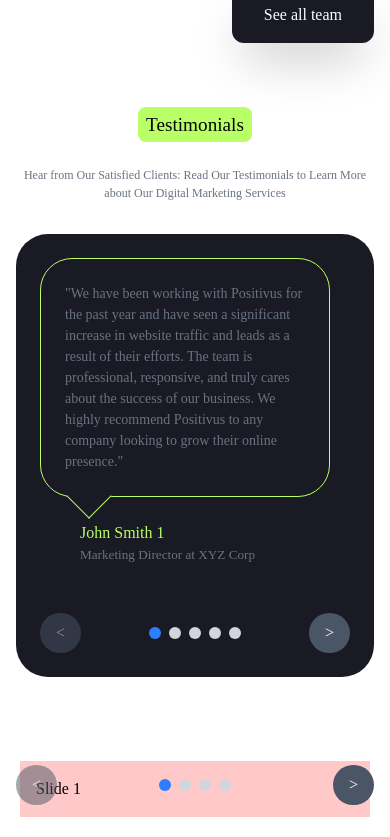
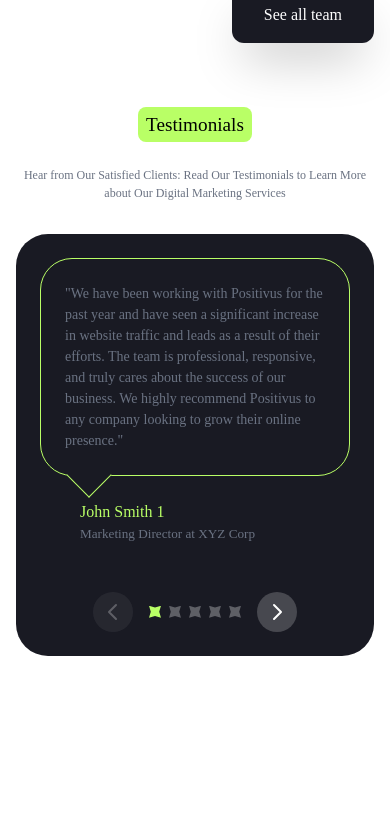
Before and after one commit to ibramaida/positivus, a React (Vite) app: page / in a window 390 px wide. Shown: the part 7060-7897 px from the top of the page. After the commit the page ends 7836 px from the top, so only its background shows below. Built offline with nearby package versions, Linux system fonts and the light colour scheme; a web font is replaced by a local one.

Commit message:
testimonials section ready

```diff
--- a/src/App.jsx
+++ b/src/App.jsx
@@ -10,6 +10,7 @@
 import Team from "./components/Team";
 import Testimonials from "./components/Testimonials";
 import HorizontalSlider from "./components/HorizontalSlider";
+import Slider from "./components/Slider";
 
 const App = () => {
   return (
@@ -32,7 +33,6 @@
       <Work />
       <Team />
       <Testimonials />
-      <HorizontalSlider />
     </>
   );
 };
--- a/src/components/HorizontalSlider.jsx
+++ b/src/components/HorizontalSlider.jsx
@@ -18,6 +18,8 @@
   useEffect(() => {
     if (sliderRef.current) {
       slideWidth.current = sliderRef.current.children[0].offsetWidth + 20; // Include margin
+      console.log(slideWidth.current);
+
       updateButtonStates();
     }
   }, [slides, currentIndex]);
--- /dev/null
+++ b/src/components/Slider.jsx
@@ -0,0 +1,115 @@
+import { useState, useEffect } from "react";
+
+const Slider = ({ slides }) => {
+  const [currentSlide, setCurrentSlide] = useState(0);
+  const [slidesPerView, setSlidesPerView] = useState(1);
+  const [maxSlide, setMaxSlide] = useState(0);
+
+  useEffect(() => {
+    const calculateResponsive = () => {
+      const isMediumScreen = window.matchMedia("(min-width: 768px)").matches;
+      const newSlidesPerView = isMediumScreen ? 2 : 1;
+      setSlidesPerView(newSlidesPerView);
+      setMaxSlide(Math.max(slides.length - newSlidesPerView, 0));
+    };
+
+    calculateResponsive();
+    window.addEventListener("resize", calculateResponsive);
+    return () => window.removeEventListener("resize", calculateResponsive);
+  }, [slides.length]);
+
+  useEffect(() => {
+    setCurrentSlide((prev) => Math.min(prev, maxSlide));
+  }, [maxSlide]);
+
+  const nextSlide = () => {
+    setCurrentSlide((prev) => Math.min(prev + 1, maxSlide));
+  };
+
+  const prevSlide = () => {
+    setCurrentSlide((prev) => Math.max(prev - 1, 0));
+  };
+
+  const translateValue = `-${currentSlide * (100 / slidesPerView)}%`;
+
+  return (
+    <div className="relative w-full overflow-hidden">
+      {/* Slides Container */}
+      <div
+        className="flex transition-transform duration-300 ease-out"
+        style={{ transform: `translateX(${translateValue})` }}
+      >
+        {slides.map((slide, index) => (
+          <div
+            key={index}
+            className="min-w-full md:min-w-[50%] flex items-center justify-center p-4"
+          >
+            <div className="w-full h-64 bg-gray-800 rounded-xl flex items-center justify-center text-white text-2xl">
+              {slide}
+            </div>
+          </div>
+        ))}
+      </div>
+
+      {/* Controls Container */}
+      <div className="absolute bottom-6 left-1/2 -translate-x-1/2 flex items-center gap-4">
+        {/* Previous Button */}
+        <button
+          onClick={prevSlide}
+          disabled={currentSlide === 0}
+          className="p-2 rounded-full bg-white/20 hover:bg-white/30 disabled:opacity-30 disabled:cursor-not-allowed transition-all"
+        >
+          <svg
+            className="w-6 h-6 text-white"
+            fill="none"
+            stroke="currentColor"
+            viewBox="0 0 24 24"
+          >
+            <path
+              strokeLinecap="round"
+              strokeLinejoin="round"
+              strokeWidth={2}
+              d="M15 19l-7-7 7-7"
+            />
+          </svg>
+        </button>
+
+        {/* Indicators */}
+        <div className="flex gap-2">
+          {Array.from({ length: maxSlide + 1 }).map((_, index) => (
+            <button
+              key={index}
+              onClick={() => setCurrentSlide(index)}
+              className={`w-3 h-3 rounded-full transition-all ${
+                index === currentSlide ? "bg-white w-6" : "bg-white/30"
+              }`}
+            />
+          ))}
+        </div>
+
+        {/* Next Button */}
+        <button
+          onClick={nextSlide}
+          disabled={currentSlide === maxSlide}
+          className="p-2 rounded-full bg-white/20 hover:bg-white/30 disabled:opacity-30 disabled:cursor-not-allowed transition-all"
+        >
+          <svg
+            className="w-6 h-6 text-white"
+            fill="none"
+            stroke="currentColor"
+            viewBox="0 0 24 24"
+          >
+            <path
+              strokeLinecap="round"
+              strokeLinejoin="round"
+              strokeWidth={2}
+              d="M9 5l7 7-7 7"
+            />
+          </svg>
+        </button>
+      </div>
+    </div>
+  );
+};
+
+export default Slider;
--- a/src/components/Testimonials.jsx
+++ b/src/components/Testimonials.jsx
@@ -1,7 +1,7 @@
 import React, { useRef, useState, useEffect } from "react";
 
 const Testimonials = () => {
-  const testmonialsItems = [
+  const slides = [
     {
       id: 1,
       name: "John Smith 1",
@@ -38,50 +38,37 @@
         '"We have been working with Positivus for the past year and have seen a significant increase in website traffic and leads as a result of their efforts. The team is professional, responsive, and truly cares about the success of our business. We highly recommend Positivus to any company looking to grow their online presence."',
     },
   ];
-  const [currentIndex, setCurrentIndex] = useState(0);
-  const [isBeginning, setIsBeginning] = useState(true);
-  const [isEnd, setIsEnd] = useState(false);
-  const sliderRef = useRef(null);
-  const slideWidth = useRef(0);
 
-  console.log(slideWidth);
+  const [currentSlide, setCurrentSlide] = useState(0);
+  const [slidesPerView, setSlidesPerView] = useState(1);
+  const [maxSlide, setMaxSlide] = useState(0);
 
   useEffect(() => {
-    if (sliderRef.current) {
-      slideWidth.current = sliderRef.current.children[0].offsetWidth + 24; // Include margin
-      updateButtonStates();
-    }
-  }, [testmonialsItems, currentIndex]);
+    const calculateResponsive = () => {
+      const isMediumScreen = window.matchMedia("(min-width: 768px)").matches;
+      const newSlidesPerView = isMediumScreen ? 2 : 1;
+      setSlidesPerView(newSlidesPerView);
+      setMaxSlide(Math.max(slides.length - newSlidesPerView, 0));
+    };
+
+    calculateResponsive();
+    window.addEventListener("resize", calculateResponsive);
+    return () => window.removeEventListener("resize", calculateResponsive);
+  }, [slides.length]);
+
+  useEffect(() => {
+    setCurrentSlide((prev) => Math.min(prev, maxSlide));
+  }, [maxSlide]);
 
   const nextSlide = () => {
-    if (currentIndex < testmonialsItems.length - 1) {
-      setCurrentIndex((prevIndex) => prevIndex + 1);
-    }
+    setCurrentSlide((prev) => Math.min(prev + 1, maxSlide));
   };
 
   const prevSlide = () => {
-    if (currentIndex > 0) {
-      setCurrentIndex((prevIndex) => prevIndex - 1);
-    }
+    setCurrentSlide((prev) => Math.max(prev - 1, 0));
   };
 
-  const goToSlide = (index) => {
-    setCurrentIndex(index);
-  };
-
-  useEffect(() => {
-    if (sliderRef.current) {
-      sliderRef.current.style.transform = `translateX(-${
-        currentIndex * slideWidth.current
-      }px)`;
-      updateButtonStates();
-    }
-  }, [currentIndex, slideWidth]);
-
-  const updateButtonStates = () => {
-    setIsBeginning(currentIndex === 0);
-    setIsEnd(currentIndex === testmonialsItems.length - 1);
-  };
+  const translateValue = `-${currentSlide * (100 / slidesPerView)}%`;
 
   return (
     <section className="space-y-8 mt-32 mb-16 max-w-[min(100%-2rem,1440px)] mx-auto">
@@ -94,62 +81,86 @@
           about Our Digital Marketing Services
         </p>
       </div>
-      <div className="bg-black py-6 px-6 md:py-16  text-gray-500 rounded-4xl">
+      <div className="relative w-full overflow-hidden bg-black pt-6 pb-28 md:pt-12 md:pb-32  text-gray-500 rounded-4xl">
         <div
-          ref={sliderRef}
-          className="flex gap-6 overflow-x-auto scrollbar-hide snap-x snap-mandatory"
+          className="flex transition-transform duration-300 ease-out scrollbar-hide"
+          style={{ transform: `translateX(${translateValue})` }}
         >
-          {testmonialsItems.map((item) => (
+          {slides.map((slide, index) => (
             <div
-              key={item.id}
-              className="min-w-[min(100%,290px)] md:min-w-100 snap-center"
+              key={slide.id}
+              className="min-w-full md:min-w-[50%] flex flex-col px-6"
             >
               <div className="border border-primary p-6 rounded-4xl mb-6 relative before:absolute before:content-[''] before:left-8 before:bottom-[-1rem] before:w-8 before:h-8 before:border before:border-primary before:border-t-0 before:border-l-0 before:rotate-45 before:bg-black">
-                <p className="text-[14px]">{item.message}</p>
+                <p className="text-[14px]">{slide.message}</p>
               </div>
               <div className="ml-10">
-                <p className="text-primary">{item.name}</p>
-                <p className="text-gray-500 text-[.825rem]">{item.function}</p>
+                <p className="text-primary">{slide.name}</p>
+                <p className="text-gray-500 text-[.825rem]">{slide.function}</p>
               </div>
             </div>
           ))}
         </div>
-        <div className="flex items-center justify-between mt-12">
+        <div className="absolute bottom-6 left-1/2 -translate-x-1/2 flex items-center gap-4">
+          {/* Previous Button */}
           <button
             onClick={prevSlide}
-            disabled={isBeginning}
-            className={`px-4 py-2 rounded-full text-white bg-gray-600 ${
-              isBeginning
-                ? "opacity-50 cursor-not-allowed"
-                : "hover:bg-gray-700"
-            }`}
+            disabled={currentSlide === 0}
+            className="p-2 rounded-full bg-white/20 hover:bg-white/30 disabled:opacity-30 disabled:cursor-not-allowed transition-all"
           >
-            &lt;
+            <svg
+              className="w-6 h-6 text-white"
+              fill="none"
+              stroke="currentColor"
+              viewBox="0 0 24 24"
+            >
+              <path
+                strokeLinecap="round"
+                strokeLinejoin="round"
+                strokeWidth={2}
+                d="M15 19l-7-7 7-7"
+              />
+            </svg>
           </button>
 
-          <div className="flex space-x-2">
-            {testmonialsItems.map((_, index) => (
+          {/* Indicators */}
+          <div className="flex gap-2">
+            {Array.from({ length: maxSlide + 1 }).map((_, index) => (
               <button
                 key={index}
-                onClick={() => goToSlide(index)}
-                className={`w-3 h-3 rounded-full ${
-                  currentIndex === index ? "bg-blue-500" : "bg-gray-300"
+                onClick={() => setCurrentSlide(index)}
+                className={`indicator transition-all ${
+                  index === currentSlide
+                    ? "bg-primary indicator-selected"
+                    : "bg-white/30"
                 }`}
-              ></button>
+              />
             ))}
           </div>
 
+          {/* Next Button */}
           <button
             onClick={nextSlide}
-            disabled={isEnd}
-            className={`px-4 py-2 rounded-full text-white bg-gray-600 ${
-              isEnd ? "opacity-50 cursor-not-allowed" : "hover:bg-gray-700"
-            }`}
+            disabled={currentSlide === maxSlide}
+            className="p-2 rounded-full bg-white/20 hover:bg-white/30 disabled:opacity-30 disabled:cursor-not-allowed transition-all"
           >
-            &gt;
+            <svg
+              className="w-6 h-6 text-white"
+              fill="none"
+              stroke="currentColor"
+              viewBox="0 0 24 24"
+            >
+              <path
+                strokeLinecap="round"
+                strokeLinejoin="round"
+                strokeWidth={2}
+                d="M9 5l7 7-7 7"
+              />
+            </svg>
           </button>
         </div>
       </div>
+      <button className="indicator" />
     </section>
   );
 };
--- a/src/index.css
+++ b/src/index.css
@@ -82,3 +82,35 @@
   -ms-overflow-style: none; /* IE and Edge */
   scrollbar-width: none; /* Firefox */
 }
+
+.indicator {
+  width: 12px;
+  height: 12px;
+  clip-path: polygon(
+    50% 15%,
+    100% 0,
+    85% 50%,
+    100% 100%,
+    50% 85%,
+    0 100%,
+    15% 50%,
+    0 0
+  );
+}
+
+.indicator-selected {
+  @media (width >= 687px) {
+    width: 24px;
+    height: 12px;
+    clip-path: polygon(
+      50% 15%,
+      100% 0,
+      85% 50%,
+      100% 100%,
+      50% 85%,
+      0 100%,
+      15% 50%,
+      0 0
+    );
+  }
+}
```
